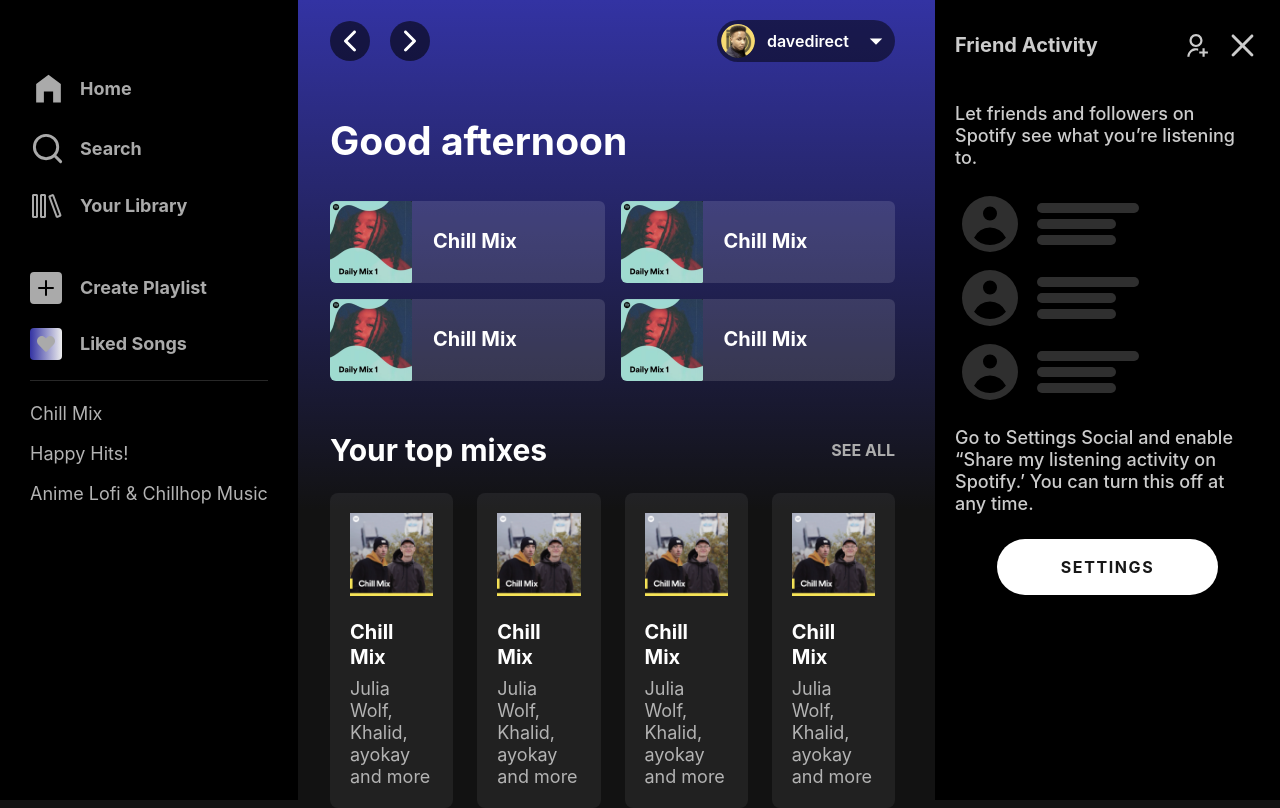
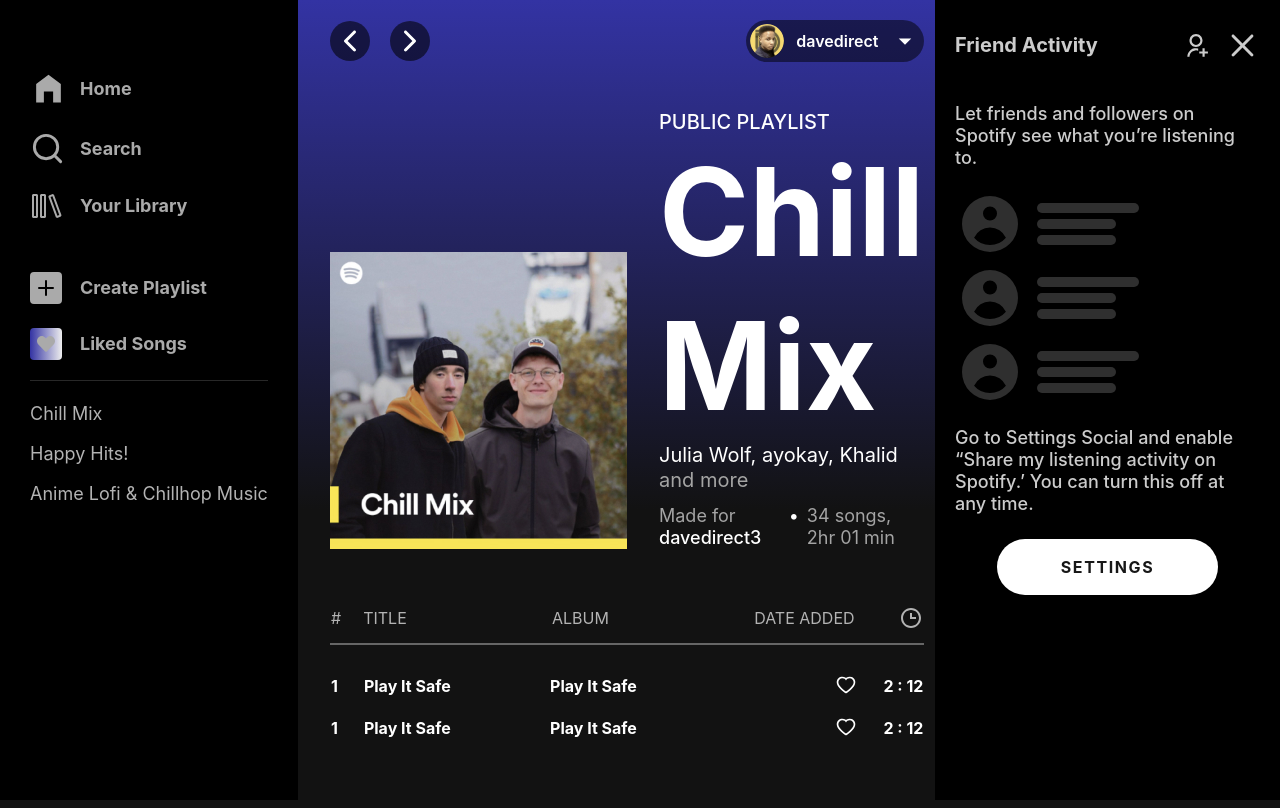
Before and after one commit to KamaProgman/spotify-clone, a React (Create React App) app: page /playlist in a window 1280 px wide. Built offline with nearby package versions, Linux system fonts and the light colour scheme.

Commit message:
creating a song list

```diff
--- a/src/App.jsx
+++ b/src/App.jsx
@@ -17,7 +17,8 @@ const App = () => {
 				<div className="flex-1 h-fit px-10">
 					<Header />
 					<main>
-						<HomePage />
+						{/* <HomePage /> */}
+						<PlaylistPage />
 					</main>
 				</div>
 				<div className='max-w-[345px] w-full h-[100vh] bg-red-700 px-5 py-7'>aasdasdsd</div>
--- a/src/components/PlaylistOverview.jsx
+++ b/src/components/PlaylistOverview.jsx
@@ -1,6 +1,27 @@
 import photo from '../resources/playlist-photo.jpg'
 
 const PlaylistOverview = () => {
+   return (
+      <div className='flex items-end mt-7'>
+         <img className='max-w-[300px] mr-8' src={photo} alt="Playlist" />
+         <div className='text-white'>
+            <p className='text-xl font-medium'>PUBLIC PLAYLIST</p>
+            <h1 className='text-largest font-bold'>Chill Mix</h1>
+            <p className='text-xl text-[#a4a4a4] mb-3'>
+               <span className='text-white'>Julia Wolf, ayokay, Khalid </span>
+               and more
+            </p>
+            <div className='flex gap-2 text-lg'>
+               <p className='text-[#a4a4a4]'>Made for
+                  <span className='text-white font-medium'> davedirect3</span>
+               </p>
+               •
+               <span className='3
+               text-[#a4a4a4]'>34 songs, 2hr 01 min</span>
+            </div>
+         </div>
+      </div>
+   );
 }
 
 export default PlaylistOverview;
--- a/src/components/SongsList.jsx
+++ b/src/components/SongsList.jsx
@@ -1,4 +1,26 @@
+import Song from './children/Song';
+
+import { BiTime } from 'react-icons/bi';
+
 const SongsList = () => {
+   return (
+      <table className="w-full mt-11">
+         <thead className='block border-b-2 border-[#666666] py-3 mb-7'>
+            <tr className="flex gap-5 text-base text-[#B3B3B3]">
+               <td className="flex-0">#</td>
+               <td className="flex-auto">TITLE</td>
+               <td className="flex-auto">ALBUM</td>
+               <td className="flex-1">DATE ADDED</td>
+               <td className="flex-0"><BiTime size='24px' /></td>
+            </tr>
+         </thead>
+
+         <tbody className='space-y-4'>
+            <Song />
+            <Song />
+         </tbody>
+      </table>
+   );
 }
 
 export default SongsList;
--- /dev/null
+++ b/src/components/children/Song.jsx
@@ -0,0 +1,17 @@
+
+import { AiOutlineHeart, AiFillHeart } from 'react-icons/ai';
+
+const Song = () => {
+   return (
+      <tr className="flex gap-6 text-white font-bold">
+         <td className="flex-0">1</td>
+         <td className="flex-auto">Play It Safe</td>
+         <td className="flex-auto">Play It Safe</td>
+         <td className="flex-auto"></td>
+         <td className="flex-0"><AiOutlineHeart size='22px' /></td>
+         <td className="flex-0">2 : 12</td>
+      </tr>
+   );
+}
+
+export default Song;
--- a/src/pages/PlaylistPage.jsx
+++ b/src/pages/PlaylistPage.jsx
@@ -2,6 +2,12 @@ import PlaylistOverview from "../components/PlaylistOverview";
 import SongsList from "../components/SongsList";
 
 const PlaylistPage = () => {
+   return (
+      <div>
+         <PlaylistOverview />
+         <SongsList/>
+      </div>
+   );
 }
 
 export default PlaylistPage;
```
